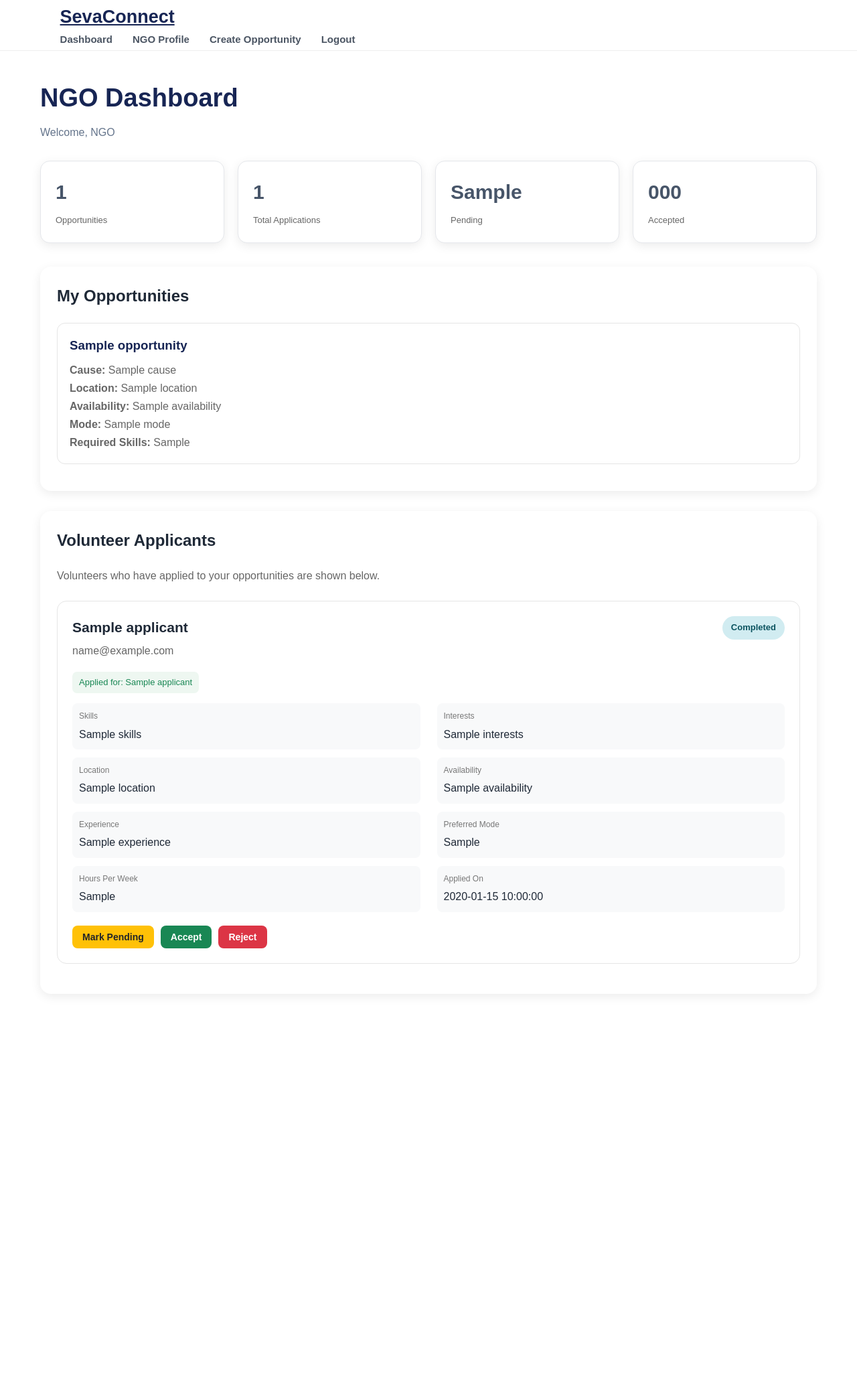
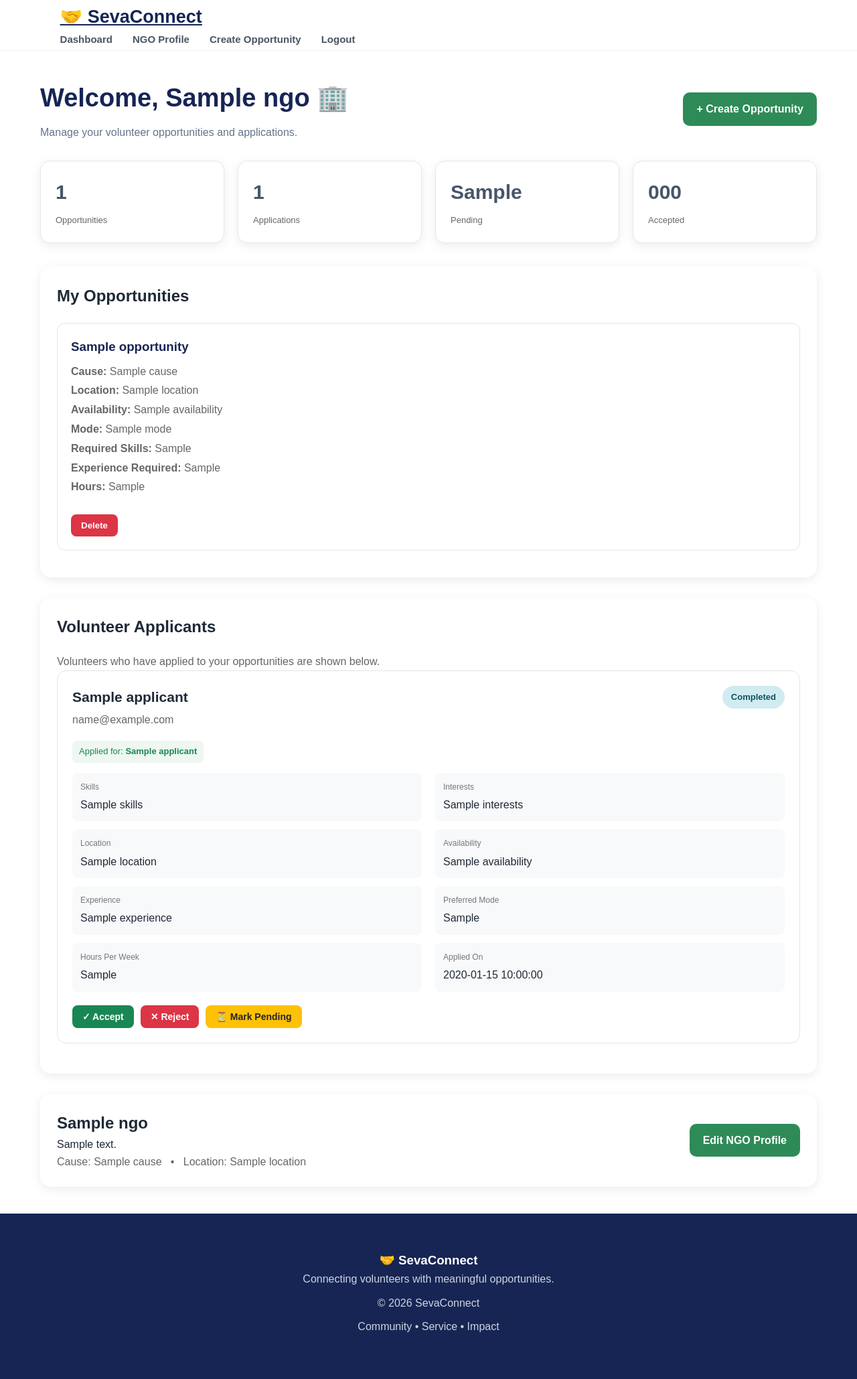
Before and after one commit to uj-bot326/SevaConnect, a Flask app: template templates/ngo_dashboard.html in a window 1280 px wide. Shown: the whole page at 67% size. Before the commit the page ends 1485 px from the top, so only its background shows below. Run offline with Flask 3, Linux system fonts and the light colour scheme; the template is opened without the code that fills it: most values are stand-ins (such as "Sample title", 1, 10 or a date in 2020); some libraries are stand-ins or nearby versions.

```diff
--- a/templates/ngo_dashboard.html
+++ b/templates/ngo_dashboard.html
@@ -3,13 +3,9 @@
 
 <head>
     <meta charset="UTF-8">
+    <meta name="viewport" content="width=device-width, initial-scale=1.0">
 
-    <meta
-        name="viewport"
-        content="width=device-width, initial-scale=1.0"
-    >
-
-    <title>NGO Dashboard - SevaConnect</title>
+    <title>NGO Dashboard | SevaConnect</title>
 
     <link
         rel="stylesheet"
@@ -17,7 +13,6 @@
     >
 
     <style>
-
         .dashboard-container {
             max-width: 1200px;
             margin: 40px auto;
@@ -25,6 +20,10 @@
         }
 
         .dashboard-header {
+            display: flex;
+            justify-content: space-between;
+            align-items: center;
+            gap: 20px;
             margin-bottom: 30px;
         }
 
@@ -38,9 +37,7 @@
 
         .stats-grid {
             display: grid;
-            grid-template-columns:
-                repeat(4, 1fr);
-
+            grid-template-columns: repeat(4, 1fr);
             gap: 20px;
             margin-bottom: 35px;
         }
@@ -49,8 +46,7 @@
             background: white;
             border-radius: 14px;
             padding: 22px;
-            box-shadow:
-                0 4px 15px rgba(0, 0, 0, 0.08);
+            box-shadow: 0 4px 15px rgba(0, 0, 0, 0.08);
         }
 
         .stat-card h3 {
@@ -68,8 +64,7 @@
             border-radius: 16px;
             padding: 25px;
             margin-bottom: 30px;
-            box-shadow:
-                0 4px 15px rgba(0, 0, 0, 0.08);
+            box-shadow: 0 4px 15px rgba(0, 0, 0, 0.08);
         }
 
         .section-card h2 {
@@ -80,7 +75,7 @@
         .opportunity-card {
             border: 1px solid #e5e5e5;
             border-radius: 12px;
-            padding: 18px;
+            padding: 20px;
             margin-bottom: 15px;
         }
 
@@ -90,7 +85,7 @@
 
         .opportunity-details {
             color: #666;
-            line-height: 1.7;
+            line-height: 1.8;
         }
 
         .applicant-card {
@@ -116,6 +111,16 @@
 
         .applicant-email {
             color: #666;
+        }
+
+        .opportunity-tag {
+            display: inline-block;
+            background: #eef7f1;
+            color: #198754;
+            padding: 6px 10px;
+            border-radius: 7px;
+            font-size: 13px;
+            margin-bottom: 15px;
         }
 
         .status-badge {
@@ -148,15 +153,13 @@
 
         .applicant-info {
             display: grid;
-            grid-template-columns:
-                repeat(2, 1fr);
-
-            gap: 12px 25px;
+            grid-template-columns: repeat(2, 1fr);
+            gap: 12px 20px;
             margin-bottom: 20px;
         }
 
         .info-item {
-            padding: 10px;
+            padding: 12px;
             background: #f8f9fa;
             border-radius: 8px;
         }
@@ -206,31 +209,52 @@
             color: #212529;
         }
 
+        .danger-button {
+            background: #dc3545;
+            color: white;
+            border: none;
+            border-radius: 8px;
+            padding: 9px 15px;
+            cursor: pointer;
+        }
+
         .empty-state {
             text-align: center;
             padding: 35px 15px;
             color: #777;
         }
 
-        .opportunity-tag {
-            display: inline-block;
-            background: #eef7f1;
-            color: #198754;
-            padding: 6px 10px;
-            border-radius: 7px;
-            font-size: 13px;
-            margin-bottom: 15px;
+        .profile-summary {
+            background: white;
+            border-radius: 16px;
+            padding: 25px;
+            margin-bottom: 30px;
+            box-shadow: 0 4px 15px rgba(0, 0, 0, 0.08);
+
+            display: flex;
+            justify-content: space-between;
+            align-items: center;
+            gap: 20px;
+        }
+
+        .profile-completion {
+            color: #666;
         }
 
         @media (max-width: 800px) {
 
             .stats-grid {
-                grid-template-columns:
-                    repeat(2, 1fr);
+                grid-template-columns: repeat(2, 1fr);
             }
 
             .applicant-info {
                 grid-template-columns: 1fr;
+            }
+
+            .dashboard-header,
+            .profile-summary {
+                flex-direction: column;
+                align-items: flex-start;
             }
 
             .applicant-header {
@@ -244,17 +268,15 @@
                 grid-template-columns: 1fr;
             }
         }
-
     </style>
-
 </head>
 
 
 <body>
 
 <!-- =====================================================
-         NAVIGATION
-    ====================================================== -->
+     NAVBAR
+===================================================== -->
 
 <nav class="navbar">
 
@@ -264,32 +286,27 @@
             href="{{ url_for('home') }}"
             class="logo"
         >
-                SevaConnect
+            🤝 SevaConnect
         </a>
 
         <div class="nav-links">
 
             <a
                 href="{{ url_for('ngo_dashboard') }}"
+                class="active"
             >
                 Dashboard
             </a>
 
-                <a
-                    href="{{ url_for('ngo_profile') }}"
-                >
+            <a href="{{ url_for('ngo_profile') }}">
                 NGO Profile
             </a>
 
-                <a
-                    href="{{ url_for('create_opportunity') }}"
-                >
+            <a href="{{ url_for('create_opportunity') }}">
                 Create Opportunity
             </a>
 
-                <a
-                    href="{{ url_for('logout') }}"
-                >
+            <a href="{{ url_for('logout') }}">
                 Logout
             </a>
 
@@ -301,33 +318,44 @@
 
 
 <!-- =====================================================
-         MAIN DASHBOARD
-    ====================================================== -->
+     MAIN
+===================================================== -->
 
 <main class="dashboard-container">
 
 
     <!-- HEADER -->
 
-        <div class="dashboard-header">
+    <section class="dashboard-header">
+
+        <div>
 
             <h1>
-                NGO Dashboard
+                Welcome,
+                {{ ngo["name"] if ngo else session.get("name", "NGO") }} 🏢
             </h1>
 
             <p>
-                Welcome,
-                {{ session.get("name", "NGO") }}
+                Manage your volunteer opportunities and applications.
             </p>
 
         </div>
+
+        <a
+            href="{{ url_for('create_opportunity') }}"
+            class="primary-button"
+        >
+            + Create Opportunity
+        </a>
+
+    </section>
 
 
     <!-- =================================================
          STATISTICS
     ================================================== -->
 
-        <div class="stats-grid">
+    <section class="stats-grid">
 
         <div class="stat-card">
 
@@ -349,7 +377,7 @@
             </h3>
 
             <p>
-                    Total Applications
+                Applications
             </p>
 
         </div>
@@ -380,7 +408,7 @@
 
         </div>
 
-        </div>
+    </section>
 
 
     <!-- =================================================
@@ -392,7 +420,6 @@
         <h2>
             My Opportunities
         </h2>
-
 
         {% if opportunities %}
 
@@ -429,7 +456,37 @@
                         <strong>Required Skills:</strong>
                         {{ opportunity["required_skills"] }}
 
+                        <br>
+
+                        <strong>Experience Required:</strong>
+                        {{ opportunity["experience_required"] }}
+
+                        <br>
+
+                        <strong>Hours:</strong>
+                        {{ opportunity["hours_required"] }}
+
                     </div>
+
+                    <br>
+
+                    <form
+                        action="{{ url_for(
+                            'delete_opportunity',
+                            opportunity_id=opportunity['opportunity_id']
+                        ) }}"
+                        method="POST"
+                    >
+
+                        <button
+                            type="submit"
+                            class="danger-button"
+                            onclick="return confirm('Delete this opportunity?');"
+                        >
+                            Delete
+                        </button>
+
+                    </form>
 
                 </div>
 
@@ -439,8 +496,12 @@
 
             <div class="empty-state">
 
+                <h3>
+                    No opportunities yet
+                </h3>
+
                 <p>
-                        You have not created any opportunities yet.
+                    Create your first volunteer opportunity.
                 </p>
 
                 <a
@@ -467,11 +528,9 @@
             Volunteer Applicants
         </h2>
 
-            <p style="color:#666; margin-bottom:25px;">
-
+        <p style="color:#666;">
             Volunteers who have applied to your opportunities
             are shown below.
-
         </p>
 
 
@@ -489,49 +548,39 @@
                         <div>
 
                             <div class="applicant-name">
-
                                 {{ applicant["volunteer_name"] }}
-
                             </div>
 
                             <div class="applicant-email">
-
                                 {{ applicant["volunteer_email"] }}
-
                             </div>
 
                         </div>
 
 
+                        <!-- STATUS -->
+
                         {% if applicant["status"] == "Pending" %}
 
-                                <span
-                                    class="status-badge status-pending"
-                                >
+                            <span class="status-badge status-pending">
                                 Pending
                             </span>
 
                         {% elif applicant["status"] == "Accepted" %}
 
-                                <span
-                                    class="status-badge status-accepted"
-                                >
+                            <span class="status-badge status-accepted">
                                 Accepted
                             </span>
 
                         {% elif applicant["status"] == "Rejected" %}
 
-                                <span
-                                    class="status-badge status-rejected"
-                                >
+                            <span class="status-badge status-rejected">
                                 Rejected
                             </span>
 
                         {% elif applicant["status"] == "Completed" %}
 
-                                <span
-                                    class="status-badge status-completed"
-                                >
+                            <span class="status-badge status-completed">
                                 Completed
                             </span>
 
@@ -545,7 +594,9 @@
                     <div class="opportunity-tag">
 
                         Applied for:
+                        <strong>
                             {{ applicant["opportunity_title"] }}
+                        </strong>
 
                     </div>
 
@@ -562,9 +613,7 @@
                             </div>
 
                             <div class="info-value">
-
                                 {{ applicant["skills"] or "Not provided" }}
-
                             </div>
 
                         </div>
@@ -577,9 +626,7 @@
                             </div>
 
                             <div class="info-value">
-
                                 {{ applicant["interests"] or "Not provided" }}
-
                             </div>
 
                         </div>
@@ -592,9 +639,7 @@
                             </div>
 
                             <div class="info-value">
-
                                 {{ applicant["location"] or "Not provided" }}
-
                             </div>
 
                         </div>
@@ -607,9 +652,7 @@
                             </div>
 
                             <div class="info-value">
-
                                 {{ applicant["availability"] or "Not provided" }}
-
                             </div>
 
                         </div>
@@ -622,9 +665,7 @@
                             </div>
 
                             <div class="info-value">
-
                                 {{ applicant["experience"] or "Not provided" }}
-
                             </div>
 
                         </div>
@@ -637,9 +678,7 @@
                             </div>
 
                             <div class="info-value">
-
                                 {{ applicant["preferred_mode"] or "Not provided" }}
-
                             </div>
 
                         </div>
@@ -652,9 +691,7 @@
                             </div>
 
                             <div class="info-value">
-
                                 {{ applicant["hours_per_week"] or "Not provided" }}
-
                             </div>
 
                         </div>
@@ -667,59 +704,27 @@
                             </div>
 
                             <div class="info-value">
-
                                 {{ applicant["applied_at"] }}
+                            </div>
 
                         </div>
 
                     </div>
 
 
-                        </div>
-
-
-                        <!-- =================================================
-                             APPLICATION ACTIONS
-                        ================================================== -->
+                    <!-- APPLICATION ACTIONS -->
 
                     <div class="application-actions">
-
-
-                            {% if applicant["status"] != "Pending" %}
-
-                                <form
-                                    action="{{
-                                        url_for(
-                                            'update_application_status',
-                                            application_id=applicant['application_id'],
-                                            new_status='Pending'
-                                        )
-                                    }}"
-                                    method="POST"
-                                >
-
-                                    <button
-                                        type="submit"
-                                        class="action-button pending-button"
-                                    >
-                                        Mark Pending
-                                    </button>
-
-                                </form>
-
-                            {% endif %}
 
 
                         {% if applicant["status"] != "Accepted" %}
 
                             <form
-                                    action="{{
-                                        url_for(
+                                action="{{ url_for(
                                     'update_application_status',
                                     application_id=applicant['application_id'],
                                     new_status='Accepted'
-                                        )
-                                    }}"
+                                ) }}"
                                 method="POST"
                             >
 
@@ -727,7 +732,7 @@
                                     type="submit"
                                     class="action-button accept-button"
                                 >
-                                        Accept
+                                    ✓ Accept
                                 </button>
 
                             </form>
@@ -738,13 +743,11 @@
                         {% if applicant["status"] != "Rejected" %}
 
                             <form
-                                    action="{{
-                                        url_for(
+                                action="{{ url_for(
                                     'update_application_status',
                                     application_id=applicant['application_id'],
                                     new_status='Rejected'
-                                        )
-                                    }}"
+                                ) }}"
                                 method="POST"
                             >
 
@@ -752,7 +755,30 @@
                                     type="submit"
                                     class="action-button reject-button"
                                 >
-                                        Reject
+                                    ✕ Reject
+                                </button>
+
+                            </form>
+
+                        {% endif %}
+
+
+                        {% if applicant["status"] != "Pending" %}
+
+                            <form
+                                action="{{ url_for(
+                                    'update_application_status',
+                                    application_id=applicant['application_id'],
+                                    new_status='Pending'
+                                ) }}"
+                                method="POST"
+                            >
+
+                                <button
+                                    type="submit"
+                                    class="action-button pending-button"
+                                >
+                                    ⏳ Mark Pending
                                 </button>
 
                             </form>
@@ -763,13 +789,11 @@
                         {% if applicant["status"] == "Accepted" %}
 
                             <form
-                                    action="{{
-                                        url_for(
+                                action="{{ url_for(
                                     'update_application_status',
                                     application_id=applicant['application_id'],
                                     new_status='Completed'
-                                        )
-                                    }}"
+                                ) }}"
                                 method="POST"
                             >
 
@@ -777,7 +801,7 @@
                                     type="submit"
                                     class="action-button complete-button"
                                 >
-                                        Mark Completed
+                                    ✓ Mark Completed
                                 </button>
 
                             </form>
@@ -797,12 +821,12 @@
             <div class="empty-state">
 
                 <h3>
-                        No volunteers yet
+                    👥 No applications yet
                 </h3>
 
                 <p>
-                        When volunteers apply to your opportunities,
-                        their profiles will appear here.
+                    Volunteer applications will appear here
+                    when people apply to your opportunities.
                 </p>
 
             </div>
@@ -812,9 +836,90 @@
     </section>
 
 
+    <!-- =================================================
+         NGO PROFILE SUMMARY
+    ================================================== -->
+
+    {% if ngo %}
+
+        <section class="profile-summary">
+
+            <div>
+
+                <h2>
+                    {{ ngo["name"] }}
+                </h2>
+
+                <p>
+                    {{ ngo["description"] or
+                    "Complete your NGO profile to help volunteers understand your organization." }}
+                </p>
+
+                <span class="profile-completion">
+
+                    Cause:
+                    {{ ngo["cause"] or "Not specified" }}
+
+                    &nbsp; • &nbsp;
+
+                    Location:
+                    {{ ngo["location"] or "Not specified" }}
+
+                </span>
+
+            </div>
+
+
+            <a
+                href="{{ url_for('ngo_profile') }}"
+                class="primary-button"
+            >
+                Edit NGO Profile
+            </a>
+
+        </section>
+
+    {% endif %}
+
+
 </main>
 
 
+<!-- =====================================================
+     FOOTER
+===================================================== -->
+
+<footer class="footer">
+
+    <div class="footer-content">
+
+        <div>
+
+            <h3>
+                🤝 SevaConnect
+            </h3>
+
+            <p>
+                Connecting volunteers with meaningful opportunities.
+            </p>
+
+        </div>
+
+        <div>
+
+            <p>
+                © 2026 SevaConnect
+            </p>
+
+            <p>
+                Community • Service • Impact
+            </p>
+
+        </div>
+
+    </div>
+
+</footer>
+
 </body>
-
 </html>
```
Lines whose indentation alone changed are shown as unchanged.
